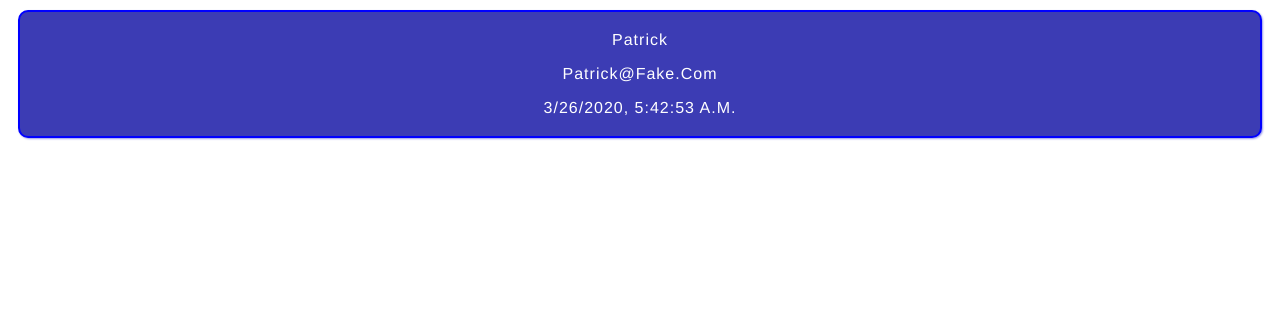
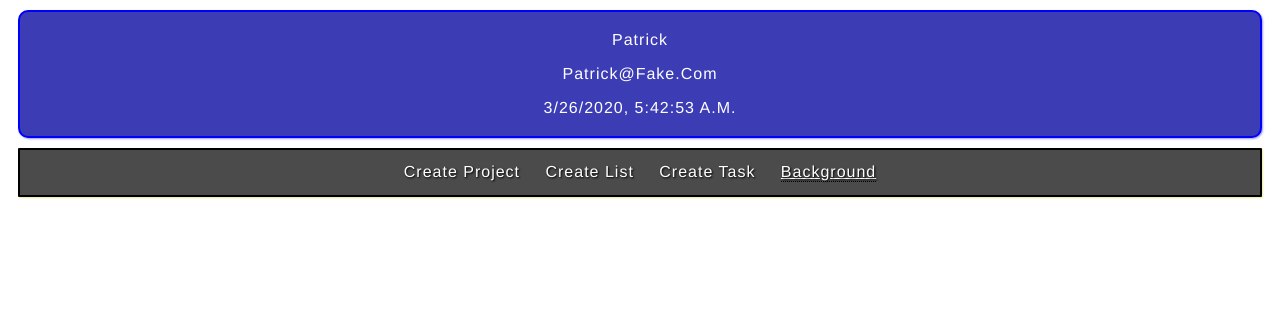
Before and after one commit to mcmullinboy15/Todo_list, a Django app: page /6/ in a window 1280 px wide. Shown: the top 310 px of the page. Run offline with Django 3.2, Linux system fonts and the light colour scheme; data comes from the database, SQL or seed files in the repository; data that the repository does not hold is empty; some libraries are stand-ins or nearby versions.

Commit message:
Nasa's Pic of the Day, set  up Menu and Loading still needs to be done

```diff
--- a/Todo_list/todo/static/todo/style.css
+++ b/Todo_list/todo/static/todo/style.css
@@ -9,6 +9,35 @@ li{
 
 a {
     color: white;
+    margin: 10px;
+}
+
+/* Tooltip container */
+.tooltip {
+  position: relative;
+  display: inline-block;
+  border-bottom: 1px dotted black; /* If you want dots under the hoverable text */
+}
+
+/* Tooltip text */
+.tooltip .tooltiptext {
+  visibility: hidden;
+  font-size: 10px;
+  width: 150px;
+  background-color: black;
+  color: #fff;
+  text-align: center;
+  padding: 5px 0;
+  border-radius: 6px;
+
+  /* Position the tooltip text - see examples below! */
+  position: absolute;
+  z-index: 1;
+}
+
+/* Show the tooltip text when you mouse over the tooltip container */
+.tooltip:hover .tooltiptext {
+  visibility: visible;
 }
 
 .answer-box {
--- a/Todo_list/todo/templates/todo/user_index.html
+++ b/Todo_list/todo/templates/todo/user_index.html
@@ -109,7 +109,12 @@
                             <p>Loading Menu...</p>
                         </div>
 
-                        <div v-else>
+                        <div v-else class="list-view-box shadowed black" >
+                            <a>Create Project</a>
+                            <a>Create List</a>
+                            <a>Create Task</a>
+                            <a class="tooltip" href="{{ background_url }}"><span class="tooltiptext">NASA's picture of the Day</span>Background</a>
+                        </div>
 
                         <div v-if="!user">
                             <div class="list-view-box shadowed black" >
```
